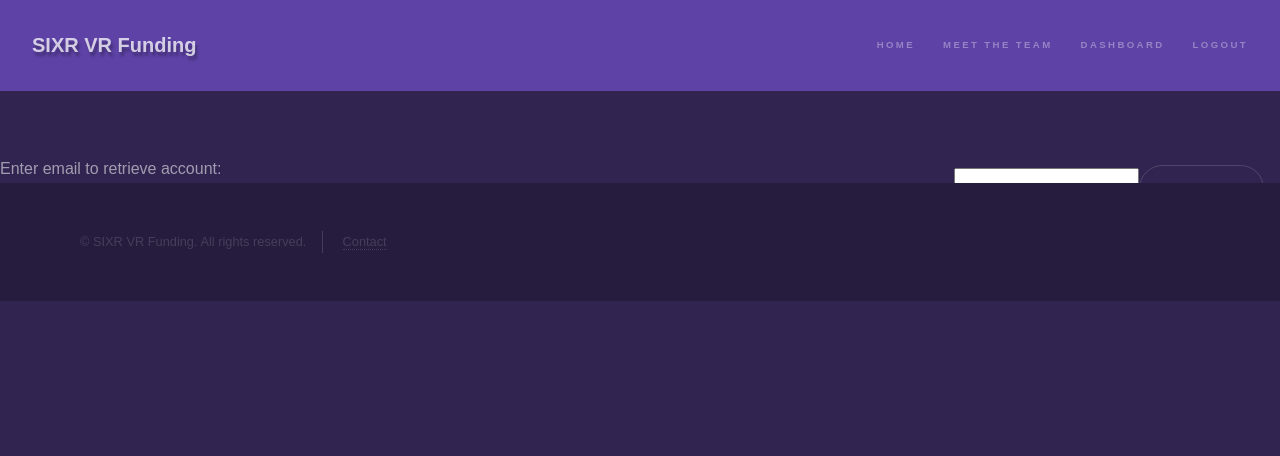
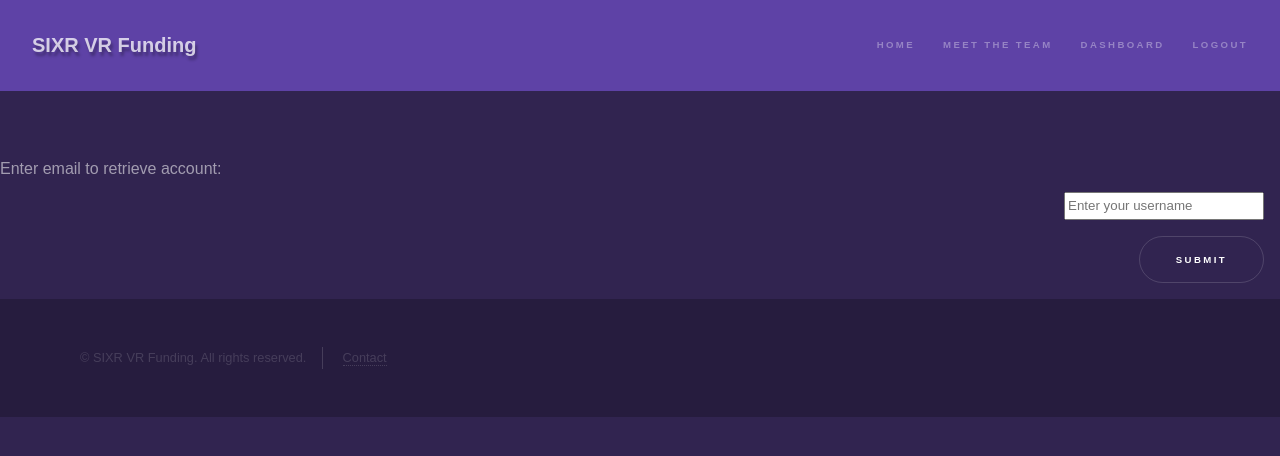
Before and after one commit to VR-Funding-Platform-tt19/Front-End, a React (Create React App) app in the folder vr-funding-app/: page /reset-password in a window 1280 px wide. Shown: the top 456 px of the page. Built offline with nearby package versions, Linux system fonts and the light colour scheme.

Commit message:
fixed forgotpassword styling with fancy buttons

```diff
--- a/vr-funding-app/src/Component/ForgotPassword.js
+++ b/vr-funding-app/src/Component/ForgotPassword.js
@@ -26,14 +26,13 @@ const ForgotPswInput = styled.div`
     display: flex;
     flex-direction: column;
     justify-content: space-around;
+    .inputField {
+        text-align:right;
+        margin: .5em 0 1em 0;
+    }
     input {
-        float: right;
-        margin-top: 1em;
-        display: block;
-    }
-    button {
-        float: right;
-        margin-top: 1em;
+        height: 28px;
+        width: 200px;
     }
 
 `
@@ -81,16 +80,21 @@ const ForgotPassword = (props) => {
         <ForgotPswCard>
             <ForgotPswInput className={visible}>
                 <label> Enter email to retrieve account:</label>
-                <button onClick={()=> {
-                    setVisible('hide');
-                    setVisible2('show');
-                }}>submit</button>
+                <div className='inputField'>
                 <input
-                    name = 'email'
-                    type = 'email'
-                    value = {emailForm.email}
-                    onChange = {onChange}
-                />
+                        name = 'email'
+                        type = 'email'
+                        value = {emailForm.email}
+                        onChange = {onChange}
+                        placeholder='Enter your username'
+                    />
+                </div>
+                <div className='inputField'>
+                    <button onClick={()=> {
+                            setVisible('hide');
+                            setVisible2('show');
+                        }}>submit</button>
+                </div>
             </ForgotPswInput>
             <EmailSent className={visible2}>
                 <p>Thank you! Please check your email.</p>
```
